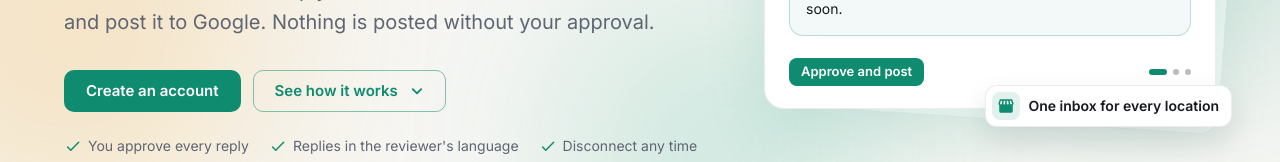
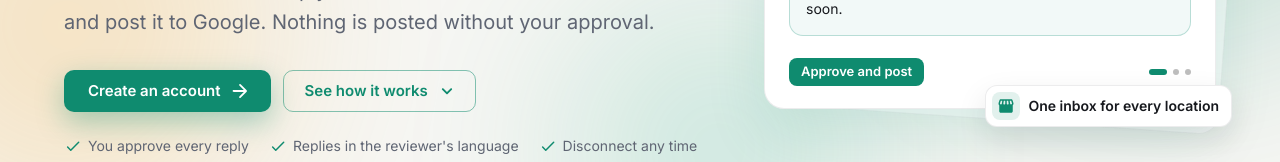
Before and after one commit to Smart-Assistant-ai/Google-Reviews-Automation, a React (Vite) app in the folder apps/web/: page / in a window 1280 px wide. Shown: the part 398-560 px from the top of the page. Built offline with nearby package versions, Linux system fonts and the light colour scheme; no server answers.

Commit message:
feat(web): give the sign-up button a glow, a nudging arrow and a hover shine

```diff
--- /dev/null
+++ b/apps/web/src/components/landing/SignUpButton.tsx
@@ -0,0 +1,58 @@
+import ArrowForwardRoundedIcon from '@mui/icons-material/ArrowForwardRounded';
+import { Button } from '@mui/material';
+import { alpha } from '@mui/material/styles';
+import { Link as RouterLink } from 'react-router-dom';
+import { brand } from '../../theme';
+import { EASE_OUT, noMotion } from './motion';
+
+// The home page's main button. A soft glow sits under it, and on hover its arrow nudges forward and
+// a shine sweeps across. `light` is the white version for a green background.
+export default function SignUpButton({ light = false }: { light?: boolean }) {
+  return (
+    <Button
+      variant="contained"
+      size="large"
+      component={RouterLink}
+      to="/signup"
+      endIcon={<ArrowForwardRoundedIcon />}
+      sx={(theme) => {
+        const glow = light ? 'rgba(0,0,0,0.2)' : alpha(theme.palette.primary.main, 0.35);
+        return {
+          position: 'relative',
+          overflow: 'hidden',
+          px: 3,
+          boxShadow: `0 10px 28px ${glow}`,
+          transition: `transform 200ms ${EASE_OUT}, box-shadow 200ms ease, background-color 200ms ease`,
+          ...(light && { bgcolor: '#fff', color: brand.dark }),
+          '&:hover': {
+            transform: 'translateY(-1px)',
+            boxShadow: `0 14px 34px ${glow}`,
+            ...(light && { bgcolor: '#F1FAF7' }),
+          },
+          '& .MuiButton-endIcon': { transition: `transform 200ms ${EASE_OUT}` },
+          '&:hover .MuiButton-endIcon': { transform: 'translateX(4px)' },
+          '&::after': {
+            content: '""',
+            position: 'absolute',
+            top: 0,
+            bottom: 0,
+            left: '-60%',
+            width: '40%',
+            background: `linear-gradient(100deg, transparent, ${light ? alpha(brand.main, 0.18) : 'rgba(255,255,255,0.35)'}, transparent)`,
+            transform: 'skewX(-20deg)',
+            transition: 'left 650ms ease',
+            pointerEvents: 'none',
+          },
+          '&:hover::after': { left: '130%' },
+          [noMotion]: {
+            '&:hover': { transform: 'none' },
+            '&:hover .MuiButton-endIcon': { transform: 'none' },
+            '&::after': { display: 'none' },
+          },
+        };
+      }}
+    >
+      Create an account
+    </Button>
+  );
+}
--- a/apps/web/src/pages/Landing.tsx
+++ b/apps/web/src/pages/Landing.tsx
@@ -30,6 +30,7 @@ import HeroDemo from '../components/landing/HeroDemo';
 import HeroGlow from '../components/landing/HeroGlow';
 import Reveal from '../components/landing/Reveal';
 import SectionHeading from '../components/landing/SectionHeading';
+import SignUpButton from '../components/landing/SignUpButton';
 import Steps from '../components/landing/Steps';
 import {
   EASE_OUT,
@@ -203,9 +204,7 @@ export default function Landing() {
                 spacing={1.5}
                 sx={{ mt: 4, ...enter(240) }}
               >
-                <Button variant="contained" size="large" component={RouterLink} to="/signup">
-                  Create an account
-                </Button>
+                <SignUpButton />
                 {/* Log in stays in the header, which is always on screen. */}
                 <Button
                   variant="outlined"
```
